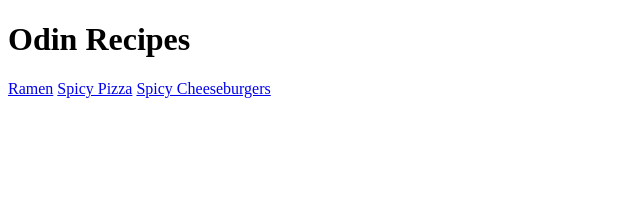
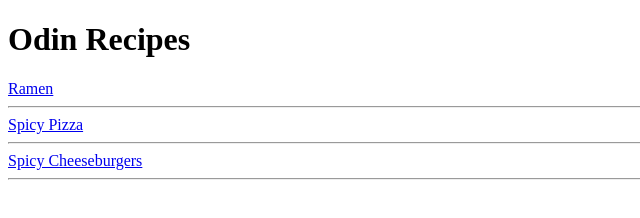
Before and after one commit to Fritzam/odin-recipes, a plain HTML site: page index.html in a window 1280 px wide. Shown: the whole page, without its empty margins (0-640 px from the left). Drawn offline with Linux system fonts and the light colour scheme.

Commit message:
Add hr tags between recipe anchors

```diff
--- a/index.html
+++ b/index.html
@@ -6,8 +6,8 @@
   </head>
   <body>
     <h1>Odin Recipes</h1>
-    <a href="recipes/ramen.html">Ramen</a>
-    <a href="recipes/spicy_pizza.html">Spicy Pizza</a>
-    <a href="recipes/spicy_cheeseburgers.html">Spicy Cheeseburgers</a>
+    <a href="recipes/ramen.html">Ramen</a><hr>
+    <a href="recipes/spicy_pizza.html">Spicy Pizza</a><hr>
+    <a href="recipes/spicy_cheeseburgers.html">Spicy Cheeseburgers</a><hr>
   </body>
 </html>
```
